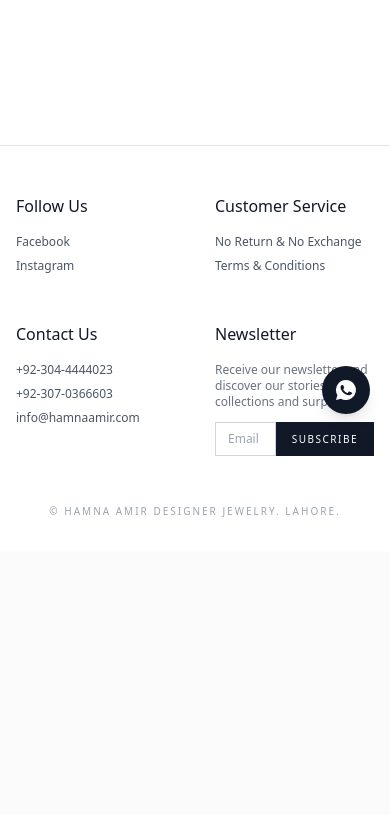
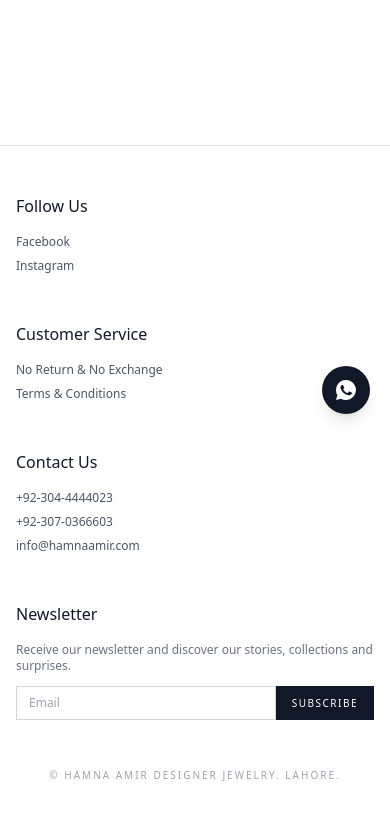
Before and after one commit to kamalabid380-del/Hamna-Amir, a Django app: page /cart/ in a window 390 px wide. Shown: the part 410-1225 px from the top of the page. Before the commit the page ends 927 px from the top, so only its background shows below. Run offline with Django 5.2, Linux system fonts and the light colour scheme; data comes from the database, SQL or seed files in the repository; both versions use the stored data as it was after the commit; some libraries are stand-ins or nearby versions.

Commit message:
Make the footer fully responsive across phones and tablets
Stack footer columns on small screens and keep two columns through
tablet so the newsletter input stays wide enough to type in; four
columns only from large desktops up.

```diff
--- a/templates/core/base.html
+++ b/templates/core/base.html
@@ -79,7 +79,7 @@
   </main>
 
   <footer class="border-t border-gray-200 mt-16">
-    <div class="max-w-6xl mx-auto px-4 sm:px-6 py-12 grid grid-cols-2 md:grid-cols-4 gap-10 text-sm">
+    <div class="max-w-6xl mx-auto px-4 sm:px-6 py-12 grid grid-cols-1 sm:grid-cols-2 lg:grid-cols-4 gap-10 text-sm">
       <div>
         <h3 class="text-base font-normal mb-4">Follow Us</h3>
         {% if site.facebook_url %}<a href="{{ site.facebook_url }}" target="_blank" rel="noopener" class="block text-xs text-gray-600 mb-2 hover:underline">Facebook</a>{% endif %}
```
Also changed, not shown: db.sqlite3.
